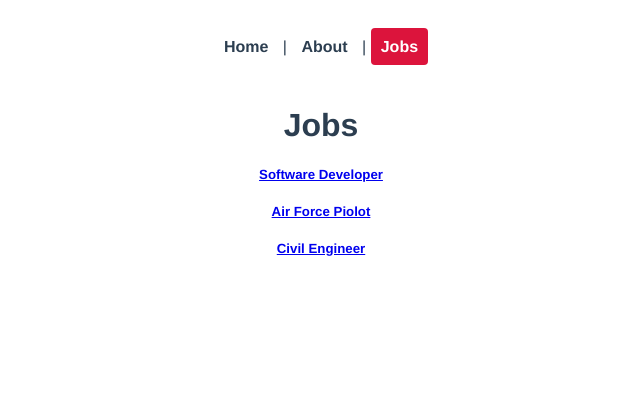
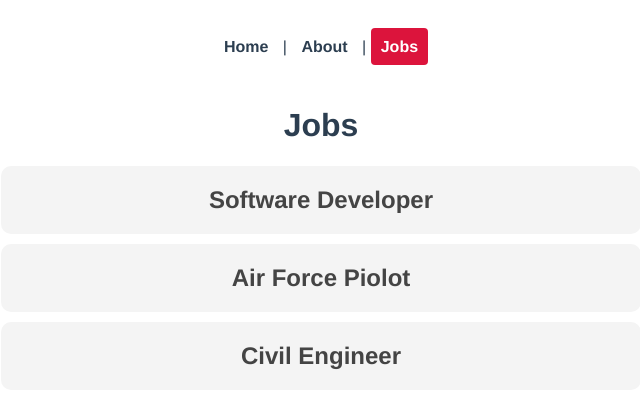
Before and after one commit to absurdengineer/vue-router, a Vue app: page /jobs in a window 1280 px wide. Shown: the top 408 px of the page, without its empty margins (319-959 px from the left). Built offline with nearby package versions, Linux system fonts and the light colour scheme.

Commit message:
Decorated Job Links

```diff
--- a/src/views/jobs/Jobs.vue
+++ b/src/views/jobs/Jobs.vue
@@ -1,8 +1,8 @@
 <template>
   <h1>Jobs</h1>
-  <div v-for="job in jobs" :key="job.id">
+  <div v-for="job in jobs" :key="job.id" class="job">
     <router-link :to="{ name: 'JobDetails', params: { id: job.id } }">
-      <h5>{{ job.name }}</h5>
+      <h2>{{ job.name }}</h2>
     </router-link>
   </div>
 </template>
@@ -34,4 +34,20 @@
 };
 </script>
 
-<style></style>
+<style>
+.job h2 {
+  background-color: #f4f4f4;
+  padding: 20px;
+  border-radius: 10px;
+  margin: 10px auto;
+  max-width: 600px;
+  cursor: pointer;
+  color: #444;
+}
+.job h2:hover {
+  background: #ddd;
+}
+.job a {
+  text-decoration: none;
+}
+</style>
```
